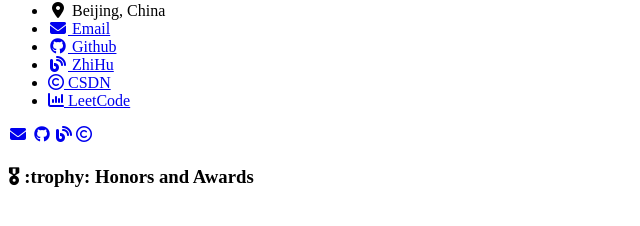
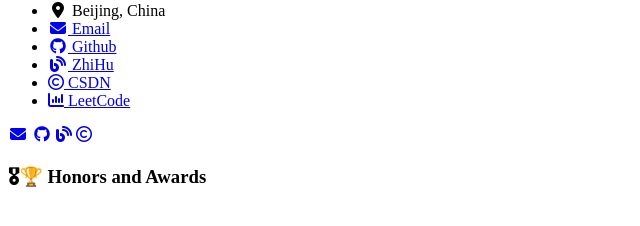
Before and after one commit to kikato2022/kikato2022.github.io, a Jekyll site: the page built from _pages/includes/honers.md, in a window 1280 px wide. Shown: the part 329-555 px from the top of the page, without its empty margins (0-640 px from the left). Built offline with Jekyll 4.4.1, drawn with Linux system fonts in a browser that asks for light colours; nearby versions of some CDN libraries; our own code applies the rules of GitHub Pages for plain Markdown files; part of the change alters nothing that is shown.

Commit message:
add icon for honers.md

```diff
--- a/_pages/includes/honers.md
+++ b/_pages/includes/honers.md
@@ -1 +1 @@
-# 🎖 :trophy: Honors and Awards
+# 🎖🏆 Honors and Awards
```
